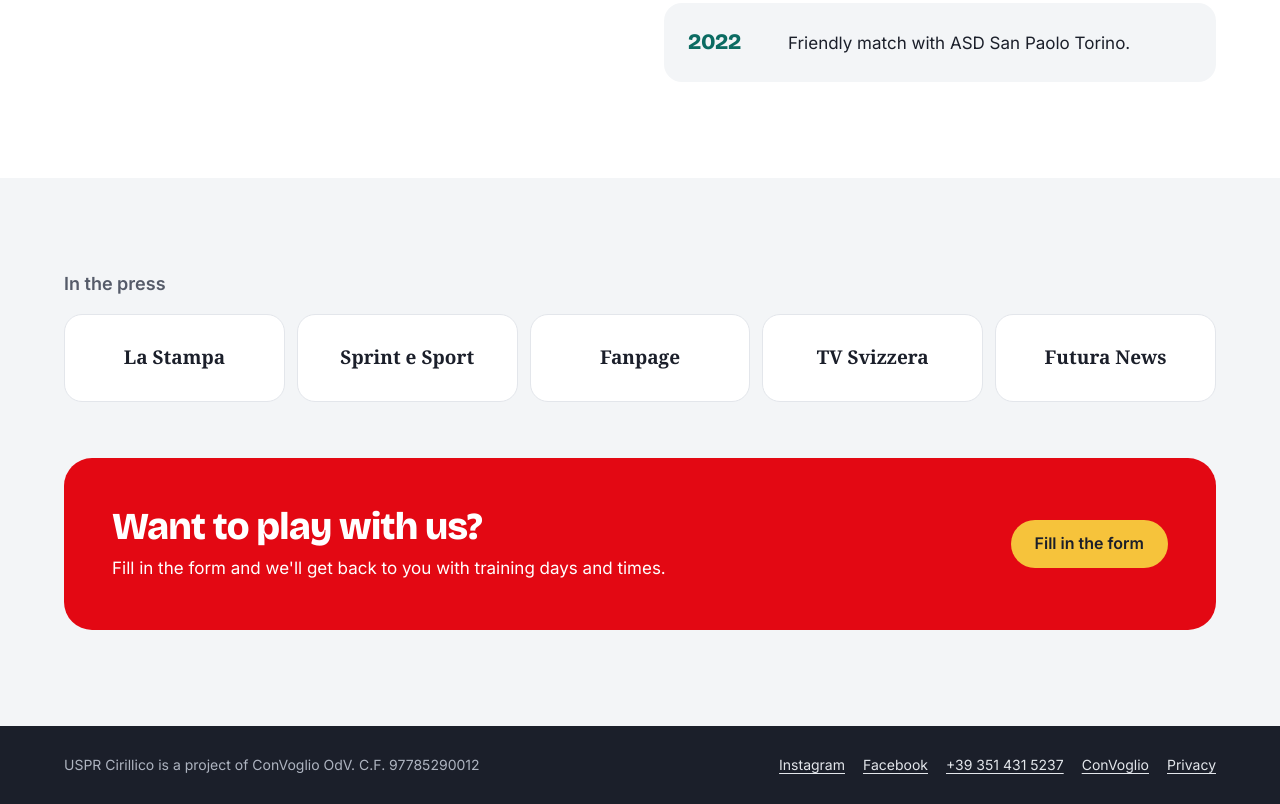
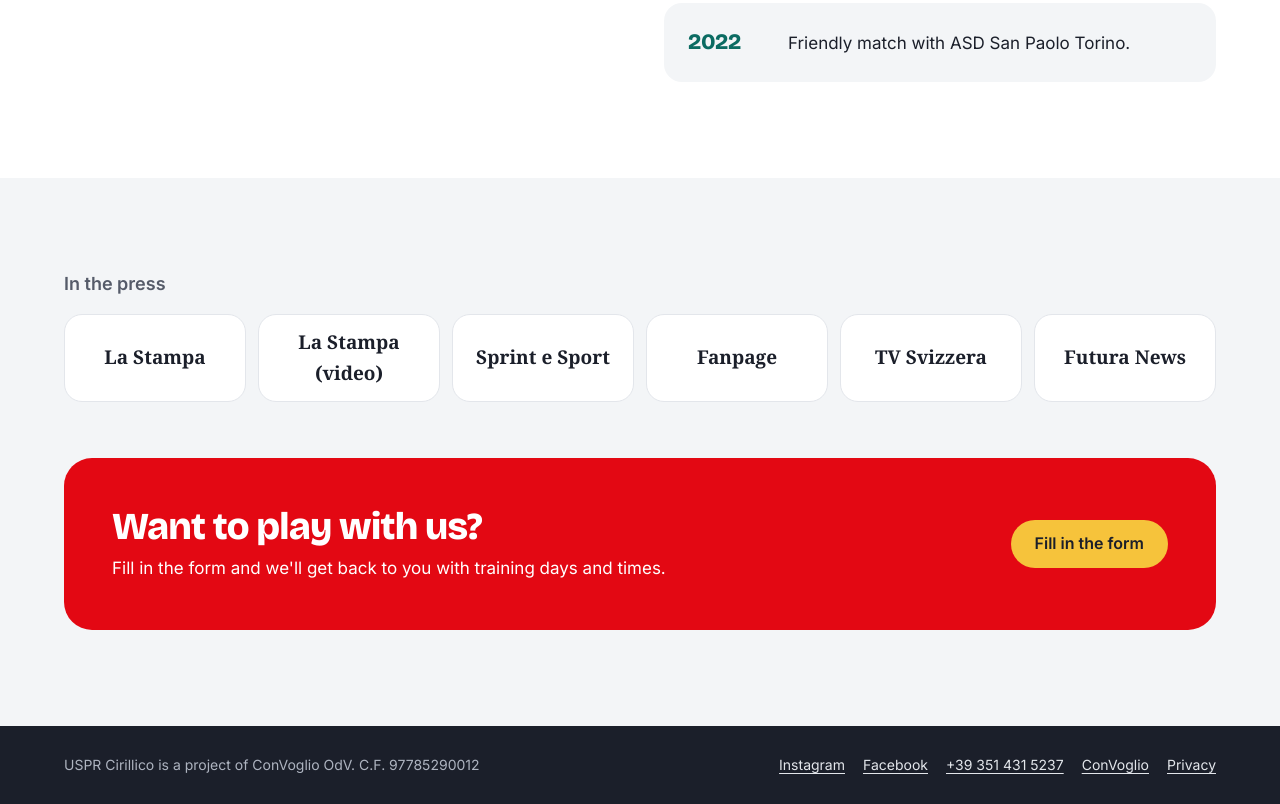
Before and after one commit to ALLIBayev/convoglio-site, an Astro site: page /progetti/uspr-cirillico/en in a window 1280 px wide. Shown: the part 2959-3763 px from the top of the page. Built offline with nearby package versions, Linux system fonts and the light colour scheme; Astro itself is replaced by a stand-in of ours; a web font is replaced by a local one.

Commit message:
Real press links, Sentry error monitoring (EU, no PII), GitHub Pages preview defaults with noindex, base-aware redirects
Co-Authored-By: Claude Opus 5.5 <noreply@anthropic.com>
Claude-Session: https://claude.ai/code/session_01MDvku6oRGfmFZW3ZW7VKWd

```diff
--- a/astro.config.mjs
+++ b/astro.config.mjs
@@ -8,6 +8,7 @@ const SITE_URL = process.env.SITE_URL || 'https://www.associazioneconvoglio.it';
 // Only used for previews in a sub-folder (e.g. user.github.io/repo/).
 // With the custom domain this stays '/'.
 const BASE_PATH = process.env.BASE_PATH || '/';
+const at = (path) => `${BASE_PATH.replace(/\/$/, '')}${path}`;
 
 export default defineConfig({
   site: SITE_URL,
@@ -18,8 +19,8 @@ export default defineConfig({
   integrations: [sitemap({ filter: (page) => !/^\/(home|cirillico|progetti\/asd-san-paolo-torino)(\/|$)/.test(new URL(page).pathname) })],
   // Old Google Sites addresses keep working after the switch.
   redirects: {
-    '/home': '/',
-    '/cirillico': '/progetti/uspr-cirillico/',
+    '/home': at('/'),
+    '/cirillico': at('/progetti/uspr-cirillico/'),
     '/progetti/asd-san-paolo-torino': 'https://www.sanpaolotorino.it/',
     '/progetti/asd-san-paolo-torino/she7-spt-cup': 'https://www.sanpaolotorino.it/',
   },
--- a/package.json
+++ b/package.json
@@ -11,6 +11,7 @@
     "@fontsource/bricolage-grotesque": "^5.3.0",
     "@fontsource/inter": "^5.3.0",
     "@fontsource/unbounded": "^5.3.0",
+    "@sentry/browser": "^11.17.0",
     "astro": "^7.4.13"
   },
   "type": "module",
--- a/src/components/CirillicoPage.astro
+++ b/src/components/CirillicoPage.astro
@@ -144,7 +144,7 @@ const labels = {
       <h2 class="press__title">{t.pressTitle}</h2>
       <ul class="press">
         {t.press.map((p) => (
-          <li>{p.url ? <a href={p.url} target="_blank" rel="noopener">{p.name}</a> : <span>{p.name}</span>}</li>
+          <li>{p.url ? <a href={p.url} target="_blank" rel="noopener">{p.name}<span class="sr-only"> (si apre in una nuova scheda)</span></a> : <span>{p.name}</span>}</li>
         ))}
       </ul>
 
@@ -227,9 +227,9 @@ const labels = {
   .year { font-weight: 800; font-size: 22px; color: var(--teal); }
 
   .press__title { font-family: var(--font-body); font-size: 18px; font-weight: 600; color: var(--muted); margin-bottom: 20px; letter-spacing: 0; }
-  .press { list-style: none; margin: 0; padding: 0; display: grid; grid-template-columns: repeat(5, minmax(0, 1fr)); gap: 12px; }
+  .press { list-style: none; margin: 0; padding: 0; display: grid; grid-template-columns: repeat(6, minmax(0, 1fr)); gap: 12px; }
   .press li > * { min-height: 88px; height: 100%; background: #fff; border: 1px solid var(--line); border-radius: 18px; display: grid; place-items: center; text-align: center; padding: 12px; font-family: Georgia, 'Times New Roman', serif; font-weight: 700; font-size: 19px; color: var(--ink); text-decoration: none; }
-  .press li > a:hover { border-color: var(--ink); color: var(--ink); }
+  .press li > a:hover { border-color: var(--ink); color: var(--ink); box-shadow: 0 8px 20px rgba(27,31,42,.08); }
 
   .join { margin-top: 56px; background: var(--red); color: #fff; border-radius: var(--radius-lg); padding: 48px; display: grid; grid-template-columns: minmax(0, 1fr) auto; gap: 24px; align-items: center; }
   .join h2 { font-size: clamp(26px, 3.2vw, 38px); font-weight: 800; margin-bottom: 8px; }
--- /dev/null
+++ b/src/components/ErrorMonitor.astro
@@ -0,0 +1,24 @@
+---
+// Error monitoring with Sentry (EU region). Active only when PUBLIC_SENTRY_DSN is set at build time
+// (the GitHub deploy sets it; local builds and previews stay silent). No cookies, no IP, no tracing.
+const dsn = import.meta.env.PUBLIC_SENTRY_DSN;
+---
+{dsn && (
+  <script is:inline define:vars={{ dsn }}>window.__SENTRY_DSN__ = dsn;</script>
+)}
+{dsn && (
+  <script>
+    const start = () =>
+      import('@sentry/browser').then((Sentry) => {
+        Sentry.init({
+          dsn: (window as any).__SENTRY_DSN__,
+          environment: location.hostname.endsWith('github.io') ? 'preview' : 'production',
+          sendDefaultPii: false,
+          tracesSampleRate: 0,
+          integrations: [],
+        });
+      });
+    if ('requestIdleCallback' in window) (window as any).requestIdleCallback(start, { timeout: 3000 });
+    else setTimeout(start, 1500);
+  </script>
+)}
--- a/src/content/cirillico/en.json
+++ b/src/content/cirillico/en.json
@@ -95,23 +95,27 @@
   "press": [
     {
       "name": "La Stampa",
-      "url": ""
+      "url": "https://www.lastampa.it/torino/2022/02/16/news/russi_e_ucraini_compagni_di_squadra_in_un_campo_da_calcio_a_torino_sono_piu_le_cose_in_comune_delle_divisioni_-2856348/"
+    },
+    {
+      "name": "La Stampa (video)",
+      "url": "https://www.lastampa.it/esteri/2022/03/29/video/a_torino_lex_urss_torna_sul_campo_da_calcio_ma_non_e_il_sogno_di_putin_ucraini_e_russi_giocano_insieme-2894718/"
     },
     {
       "name": "Sprint e Sport",
-      "url": ""
+      "url": "https://www.sprintesport.it/seconda-categoria/2022/04/15/news/il-san-paolo-torino-scende-in-campo-per-la-pace-nell-amichevole-con-la-uspr-518991/"
     },
     {
       "name": "Fanpage",
-      "url": ""
+      "url": "https://www.fanpage.it/attualita/ucraini-russi-e-bielorussi-compagni-di-squadra-calcio-unisce-guerra-non-entra-nello-spogliatoio/"
     },
     {
       "name": "TV Svizzera",
-      "url": ""
+      "url": "https://www.tvsvizzera.it/tvs/cultura-e-dintorni/giovani-russi-e-ucraini-uniti-nel-calcio/47533294"
     },
     {
       "name": "Futura News",
-      "url": ""
+      "url": "https://futura.news/balon-mundial-torino/"
     }
   ],
   "joinTitle": "Want to play with us?",
--- a/src/content/cirillico/it.json
+++ b/src/content/cirillico/it.json
@@ -95,23 +95,27 @@
   "press": [
     {
       "name": "La Stampa",
-      "url": ""
+      "url": "https://www.lastampa.it/torino/2022/02/16/news/russi_e_ucraini_compagni_di_squadra_in_un_campo_da_calcio_a_torino_sono_piu_le_cose_in_comune_delle_divisioni_-2856348/"
+    },
+    {
+      "name": "La Stampa (video)",
+      "url": "https://www.lastampa.it/esteri/2022/03/29/video/a_torino_lex_urss_torna_sul_campo_da_calcio_ma_non_e_il_sogno_di_putin_ucraini_e_russi_giocano_insieme-2894718/"
     },
     {
       "name": "Sprint e Sport",
-      "url": ""
+      "url": "https://www.sprintesport.it/seconda-categoria/2022/04/15/news/il-san-paolo-torino-scende-in-campo-per-la-pace-nell-amichevole-con-la-uspr-518991/"
     },
     {
       "name": "Fanpage",
-      "url": ""
+      "url": "https://www.fanpage.it/attualita/ucraini-russi-e-bielorussi-compagni-di-squadra-calcio-unisce-guerra-non-entra-nello-spogliatoio/"
     },
     {
       "name": "TV Svizzera",
-      "url": ""
+      "url": "https://www.tvsvizzera.it/tvs/cultura-e-dintorni/giovani-russi-e-ucraini-uniti-nel-calcio/47533294"
     },
     {
       "name": "Futura News",
-      "url": ""
+      "url": "https://futura.news/balon-mundial-torino/"
     }
   ],
   "joinTitle": "Vuoi giocare con noi?",
--- a/src/content/cirillico/ru.json
+++ b/src/content/cirillico/ru.json
@@ -95,23 +95,27 @@
   "press": [
     {
       "name": "La Stampa",
-      "url": ""
+      "url": "https://www.lastampa.it/torino/2022/02/16/news/russi_e_ucraini_compagni_di_squadra_in_un_campo_da_calcio_a_torino_sono_piu_le_cose_in_comune_delle_divisioni_-2856348/"
+    },
+    {
+      "name": "La Stampa (видео)",
+      "url": "https://www.lastampa.it/esteri/2022/03/29/video/a_torino_lex_urss_torna_sul_campo_da_calcio_ma_non_e_il_sogno_di_putin_ucraini_e_russi_giocano_insieme-2894718/"
     },
     {
       "name": "Sprint e Sport",
-      "url": ""
+      "url": "https://www.sprintesport.it/seconda-categoria/2022/04/15/news/il-san-paolo-torino-scende-in-campo-per-la-pace-nell-amichevole-con-la-uspr-518991/"
     },
     {
       "name": "Fanpage",
-      "url": ""
+      "url": "https://www.fanpage.it/attualita/ucraini-russi-e-bielorussi-compagni-di-squadra-calcio-unisce-guerra-non-entra-nello-spogliatoio/"
     },
     {
       "name": "TV Svizzera",
-      "url": ""
+      "url": "https://www.tvsvizzera.it/tvs/cultura-e-dintorni/giovani-russi-e-ucraini-uniti-nel-calcio/47533294"
     },
     {
       "name": "Futura News",
-      "url": ""
+      "url": "https://futura.news/balon-mundial-torino/"
     }
   ],
   "joinTitle": "Хочешь играть с нами?",
--- a/src/layouts/Base.astro
+++ b/src/layouts/Base.astro
@@ -2,6 +2,7 @@
 import '../styles/global.css';
 import Header from '../components/Header.astro';
 import Footer from '../components/Footer.astro';
+import ErrorMonitor from '../components/ErrorMonitor.astro';
 import site from '../content/settings/site.json';
 import { u } from '../lib/url';
 import fontHead from '@fontsource/bricolage-grotesque/files/bricolage-grotesque-latin-800-normal.woff2?url';
@@ -32,6 +33,7 @@ const {
 } = Astro.props;
 
 const canonical = new URL(Astro.url.pathname, Astro.site).href;
+const isPreviewHost = String(Astro.site).includes('github.io');
 const ogImage = image ? new URL(u(image), Astro.site).href : undefined;
 const ogLocale = { it: 'it_IT', ru: 'ru_RU', en: 'en_GB' }[lang] ?? 'it_IT';
 
@@ -61,7 +63,7 @@ const org = {
     {preloadImage && <link rel="preload" href={u(preloadImage)} as="image" fetchpriority="high" />}
     <meta name="description" content={description} />
     <link rel="canonical" href={canonical} />
-    {noindex && <meta name="robots" content="noindex" />}
+    {(noindex || isPreviewHost) && <meta name="robots" content="noindex" />}
     {alternates.map((a) => <link rel="alternate" hreflang={a.lang} href={new URL(u(a.href), Astro.site).href} />)}
 
     <meta property="og:type" content="website" />
@@ -92,5 +94,6 @@ const org = {
       <slot />
     </main>
     {chrome ? <Footer /> : <slot name="footer" />}
+    <ErrorMonitor />
   </body>
 </html>
--- a/src/pages/privacy.astro
+++ b/src/pages/privacy.astro
@@ -21,6 +21,9 @@ import site from '../content/settings/site.json';
         <h2>Cookie</h2>
         <p>Questo sito non usa cookie, né di profilazione né statistici, e non carica risorse da terze parti: anche i caratteri tipografici sono ospitati sul sito stesso. Per questo non è presente un banner cookie.</p>
 
+        <h2>Monitoraggio degli errori</h2>
+        <p>Se una pagina va in errore, il sito invia un rapporto tecnico anonimo a Sentry (Functional Software, Inc.), con dati conservati nell'Unione Europea. Il rapporto contiene solo informazioni tecniche (pagina, browser, tipo di errore), senza indirizzo IP né dati personali, e serve solo a correggere i problemi del sito (art. 6.1.f GDPR).</p>
+
         <h2>Link e servizi esterni</h2>
         <p>Alcuni pulsanti portano a servizi esterni, come Facebook, Instagram, Google Moduli (iscrizione alla squadra Cirillico), PayPal o Satispay. Quando li apri, il trattamento dei dati è regolato dall'informativa del rispettivo servizio.</p>
 
```
Also changed, not shown: src/content/events/kids-for-children.md (+1 -1 lines), .github/workflows/deploy.yml, README.md, 1 other file.
